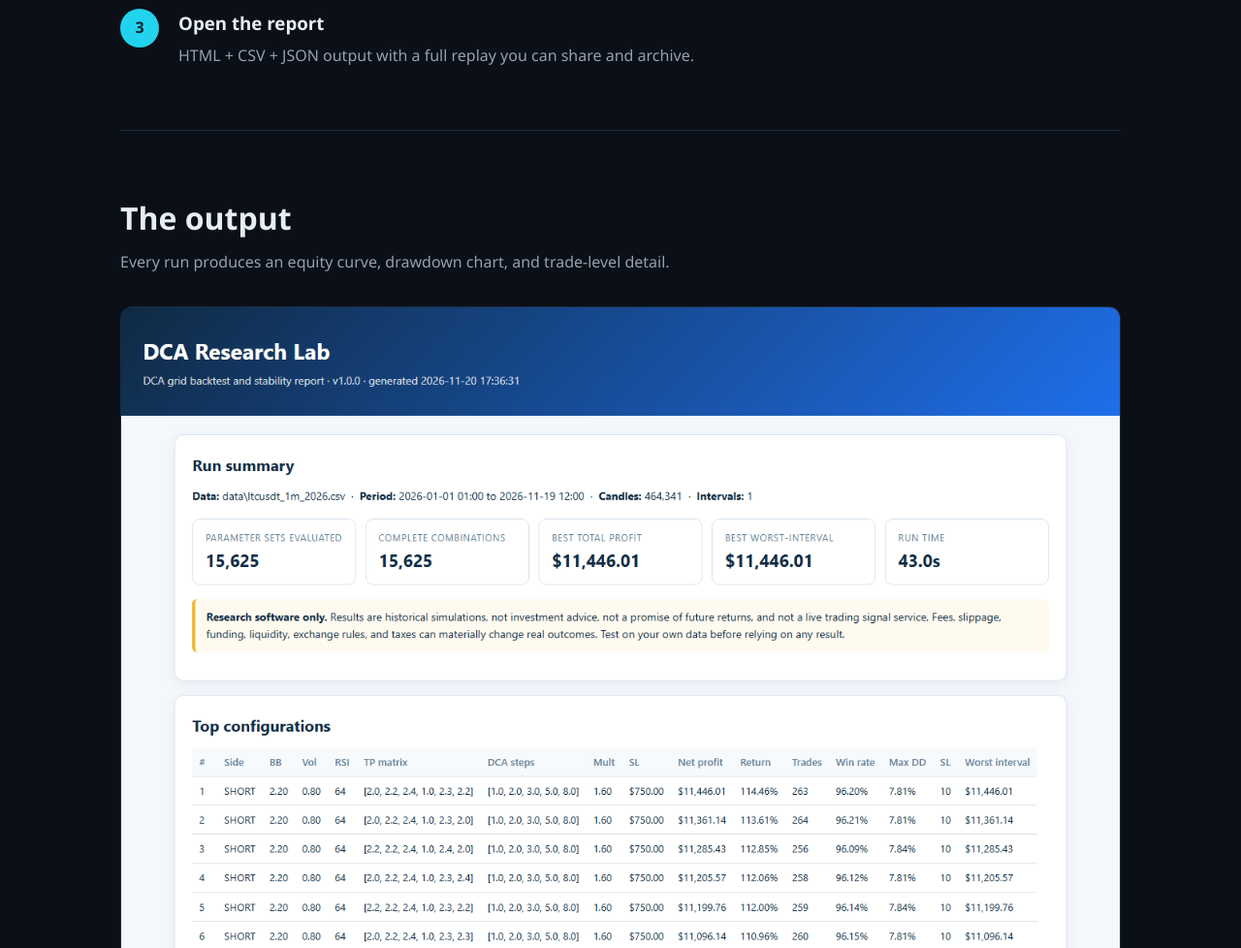
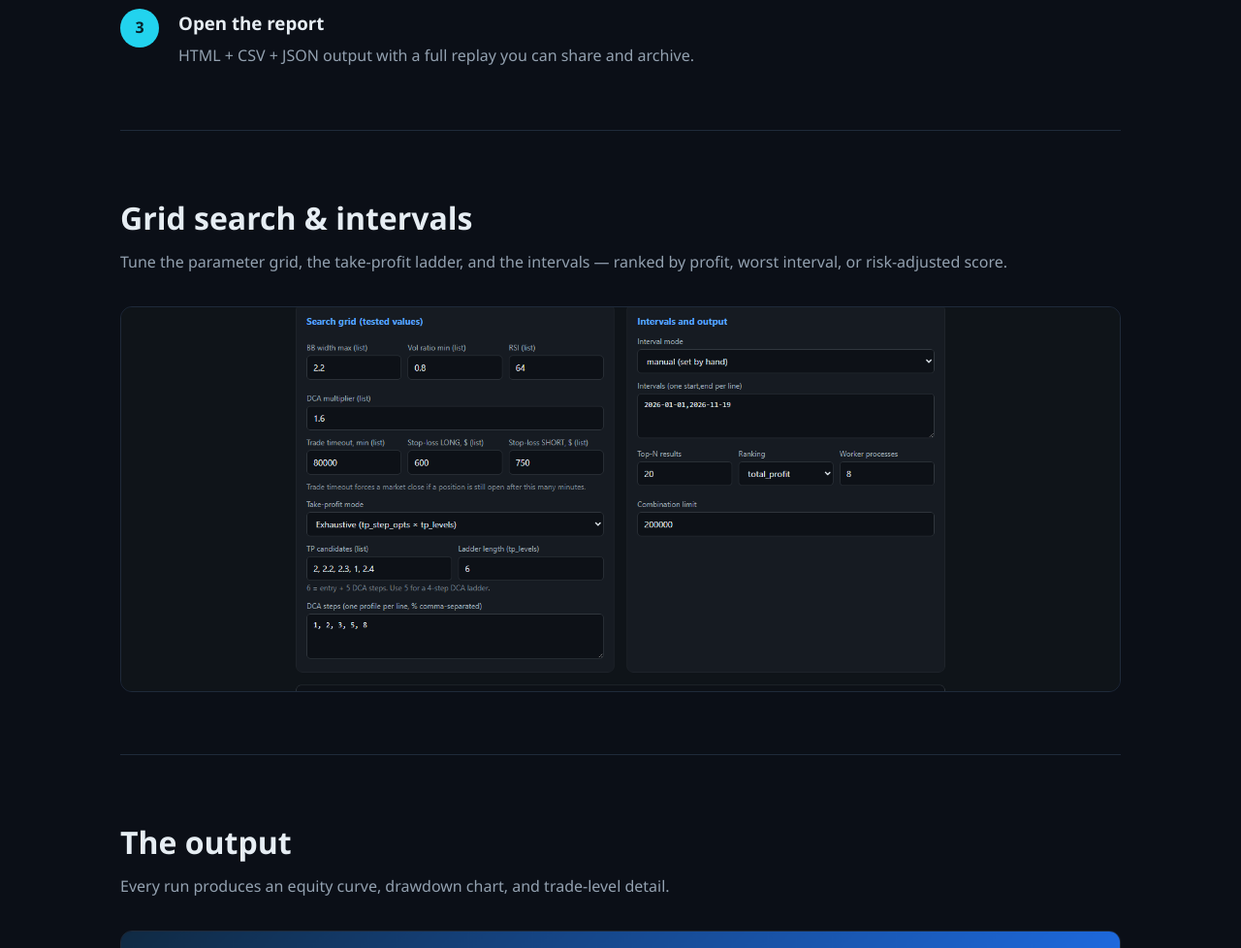
Before and after one commit to hugopattonzone/dca-research-lab, a plain HTML site: page index.html in a window 1280 px wide. Shown: the part 1540-2518 px from the top of the page at 97% size. Drawn offline with Linux system fonts and the light colour scheme.

Commit message:
Add grid search and intervals screenshot

```diff
--- a/index.html
+++ b/index.html
@@ -82,6 +82,14 @@
       </ol>
     </section>
 
+    <section id="grid" class="section">
+      <h2>Grid search &amp; intervals</h2>
+      <p class="section-lede">Tune the parameter grid, the take-profit ladder, and the intervals — ranked by profit, worst interval, or risk-adjusted score.</p>
+      <figure class="report-shot">
+        <img src="img/ui-grid.png" alt="DCA Research Lab grid search and intervals panels" width="1600" height="615" />
+      </figure>
+    </section>
+
     <section id="report" class="section">
       <h2>The output</h2>
       <p class="section-lede">Every run produces an equity curve, drawdown chart, and trade-level detail.</p>
```
Also changed, not shown: img/ui-grid.png (added).
